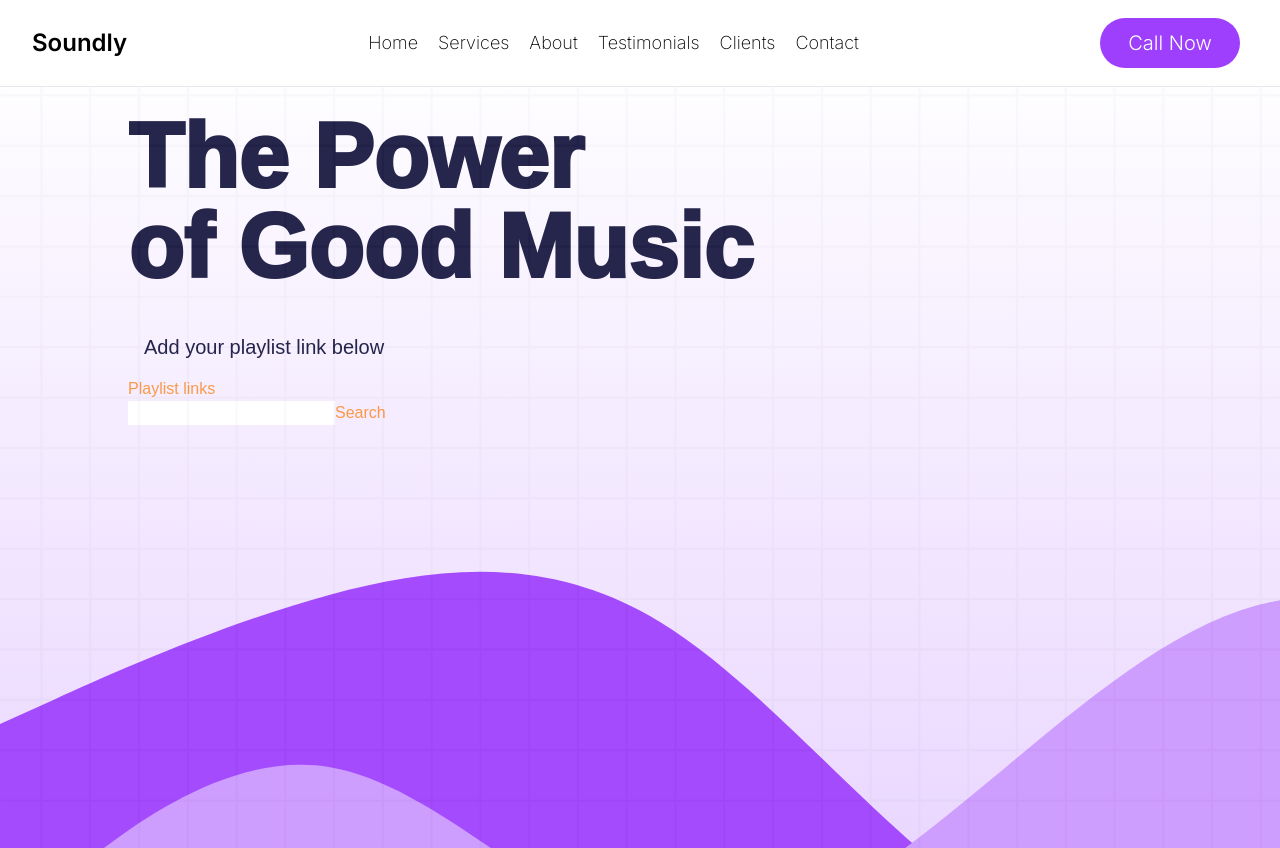
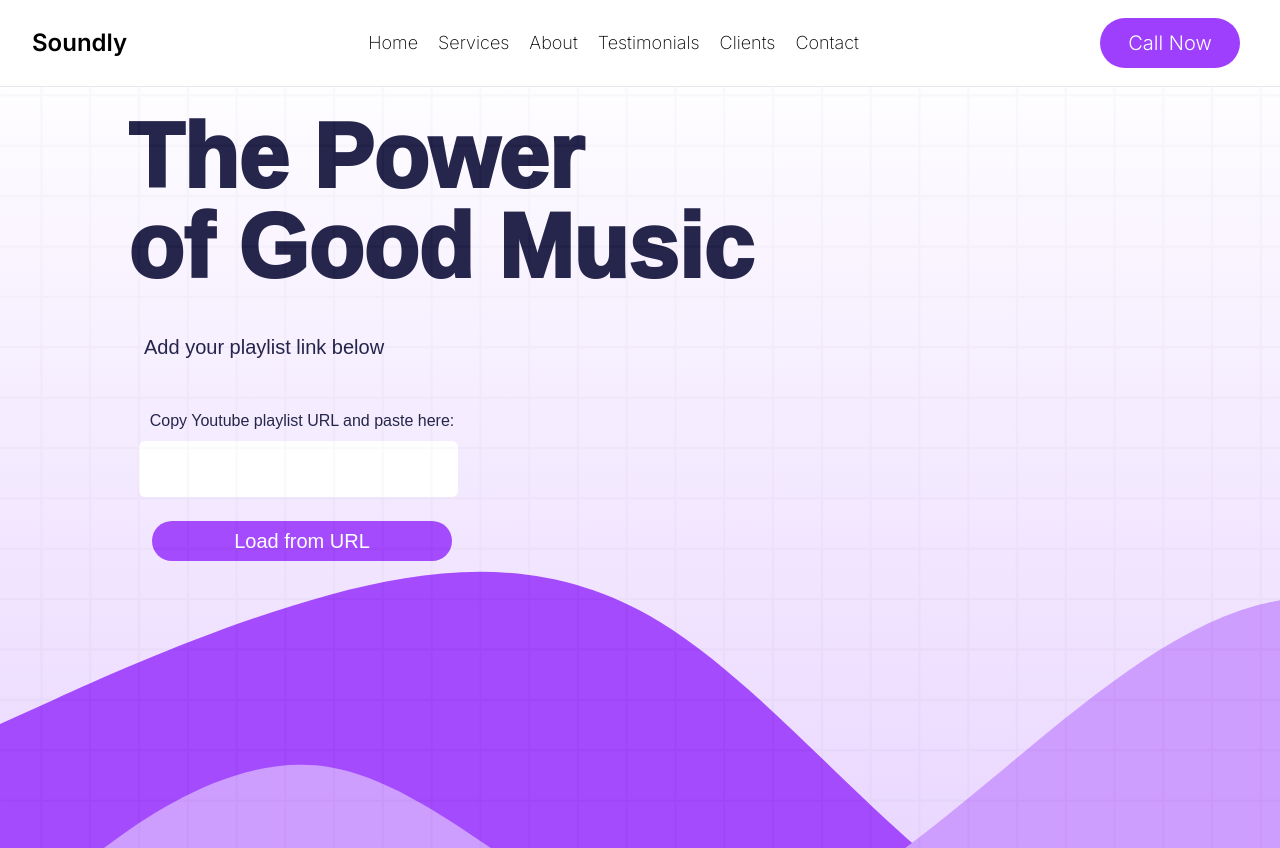
Before and after one commit to Njoe00/Youtube-PlayList-To-Spotify-Converter, a Next.js app: page / in a window 1280 px wide. Both pictures are taken after a click on the button "Click Here". Built offline with nearby package versions, Linux system fonts and the light colour scheme; a web font is replaced by a local one.

Commit message:
adding styling to in take form

```diff
--- a/src/app/page.tsx
+++ b/src/app/page.tsx
@@ -6,7 +6,6 @@ import Playlist from "./playlist/page";
 import Header from "./header/page";
 import TitleCard from "./title_card/page";
 import YoutubePlaylistTitles from "./youtubeplaylist/page";
-import WaveMusicEffect from "./wave_music_effect/page";
 
 type spotifyDataObj = {
   album: { images: [{ url: string }] };
@@ -164,7 +163,7 @@ export default function Home() {
           )}
         </header>
       </div>
-      <main className="bg-square-pattern h-screen w-screen text-orange-400 bg-cover font-serif">
+      <main className="bg-square-pattern h-screen w-screen text-main-text-color bg-cover font-serif">
         <div className="bg-gradient-to-b from-white to-purple-200 h-screen opacity-[.93]">
           <div className="bg-wave-pattern h-full w-full">
             <Playlist
--- a/src/app/title_card/page.tsx
+++ b/src/app/title_card/page.tsx
@@ -2,7 +2,7 @@ import React from "react";
 
 export default function TitleCard() {
   return (
-    <div className="flex flex-col text-[#16163F] font-serif pl-32 pt-10 z-50">
+    <div className="flex flex-col font-serif pl-32 pt-10 z-50">
       <h1 className="text-[90px] text-7xl flex-row font-[1000] h-[205px] w-[640.53px]">
         The Power <br />
         of Good Music
--- a/src/app/youtubeplaylist/page.tsx
+++ b/src/app/youtubeplaylist/page.tsx
@@ -52,12 +52,22 @@ export default function YoutubePlaylistTitles({
   };
 
   return (
-    <div className="pl-32 z-40">
+    <div className="pl-32 z-40 pt-8">
+      <div className="flex">
         {toggleButton ? (
-        <div>
-          <h1>Playlist links</h1>
-          <input type="text" onChange={(e) => urlSpitter(e.target.value)} />
-          <button onClick={handleClick}>Search</button>
+          <div className="flex-col flex items-center">
+            <h1>Copy Youtube playlist URL and paste here:</h1>
+            <input
+              className="p-4 px-14 mt-2 mr-2 rounded-md"
+              type="text"
+              onChange={(e) => urlSpitter(e.target.value)}
+            />
+            <button
+              className="m-6 text-xl text-white bg-primary-color w-[300px] h-[40px] font-light rounded-full hover:bg-black ease-in-out flex-row text-center"
+              onClick={handleClick}
+            >
+              Load from URL
+            </button>
           </div>
         ) : (
           <button
@@ -68,5 +78,6 @@ export default function YoutubePlaylistTitles({
           </button>
         )}
       </div>
+    </div>
   );
 }
--- a/tailwind.config.ts
+++ b/tailwind.config.ts
@@ -13,6 +13,7 @@ const config: Config = {
       },
       colors: {
         "primary-color": "#9E3FFD",
+        "main-text-color": "#16163F",
       },
       backgroundImage: {
         "gradient-radial": "radial-gradient(var(--tw-gradient-stops))",
```
Lines whose indentation alone changed are shown as unchanged.
